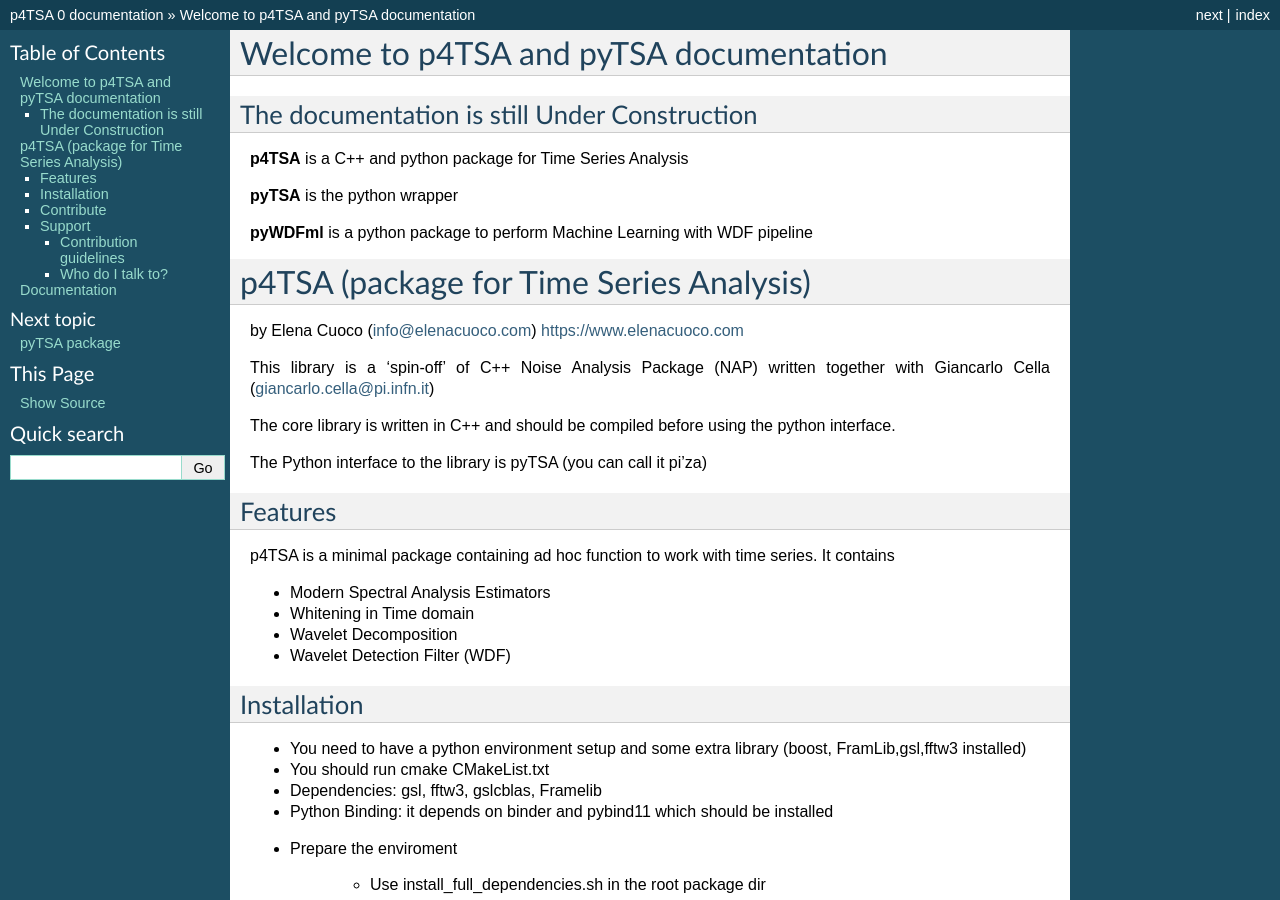
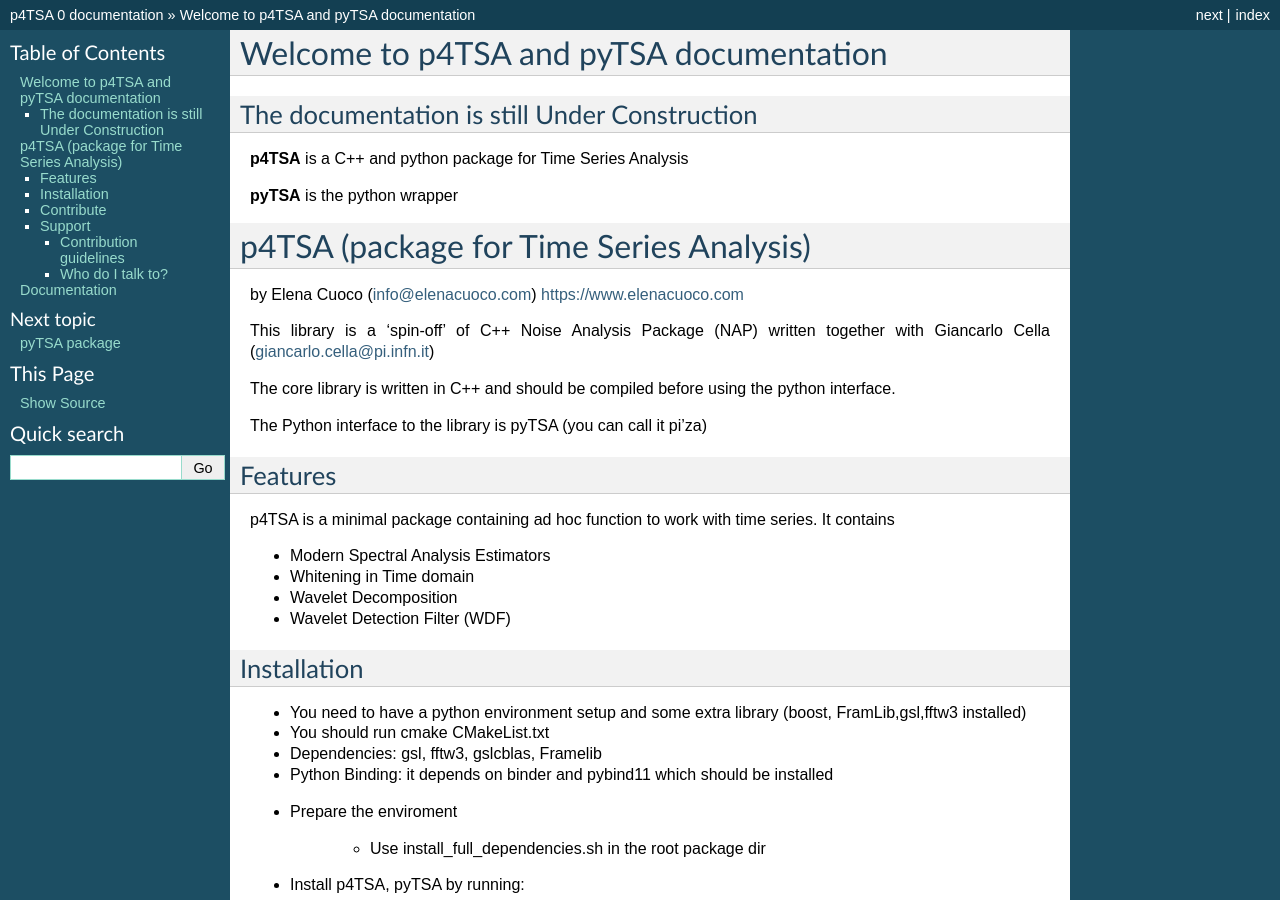
Before and after one commit to elenacuoco/p4TSA, a Sphinx documentation site: the page built from docs/index.rst, in a window 1280 px wide and 900 px high. Built offline with Sphinx 7.4.7, drawn with Linux system fonts in a browser that asks for light colours.

Commit message:
modified documentation

```diff
--- a/docs/index.rst
+++ b/docs/index.rst
@@ -13,7 +13,6 @@ The documentation is still Under Construction
 
 **pyTSA** is the python wrapper
 
-**pyWDFml** is a python package to perform Machine Learning with WDF pipeline
 
 .. include:: ../README.rst
 Features
```
